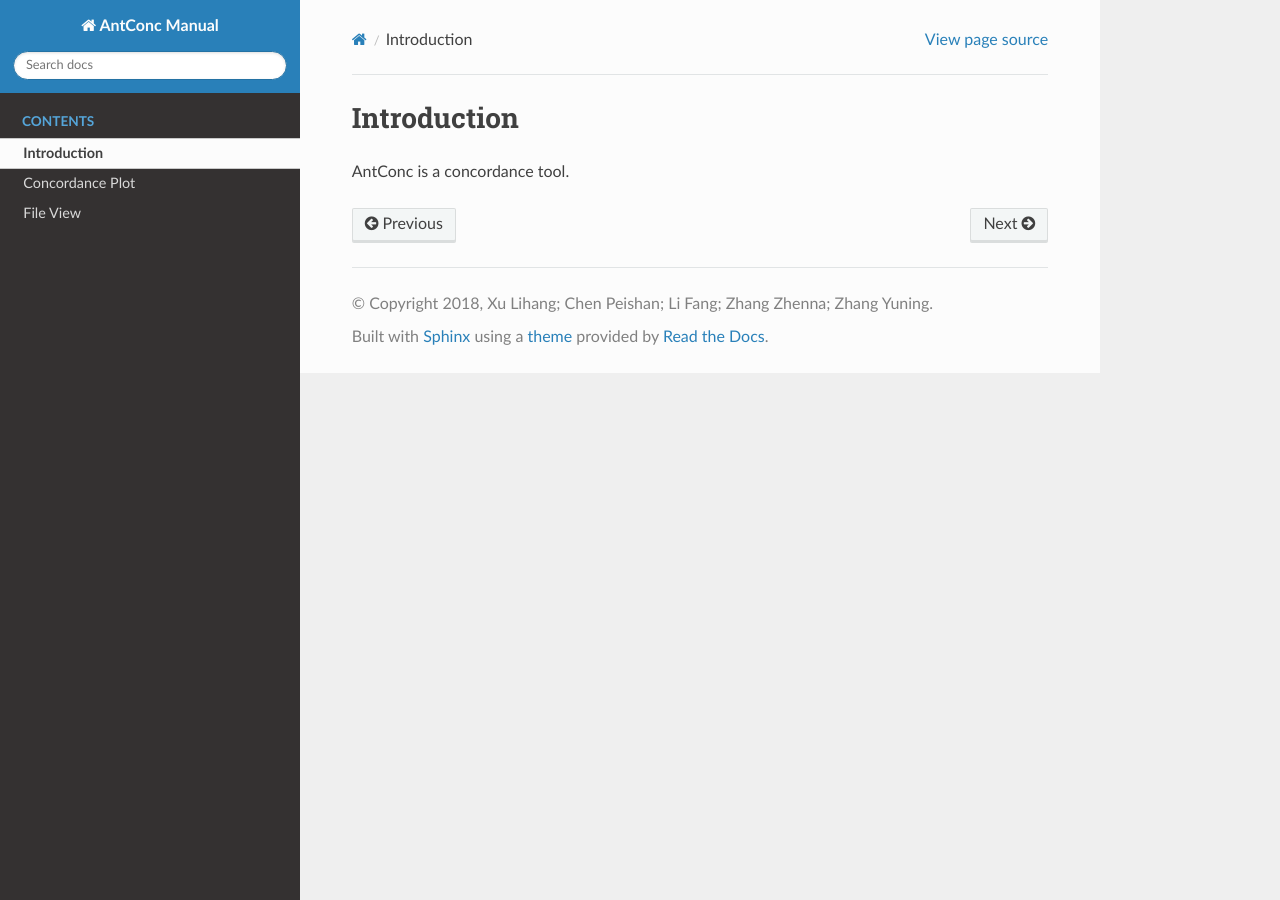
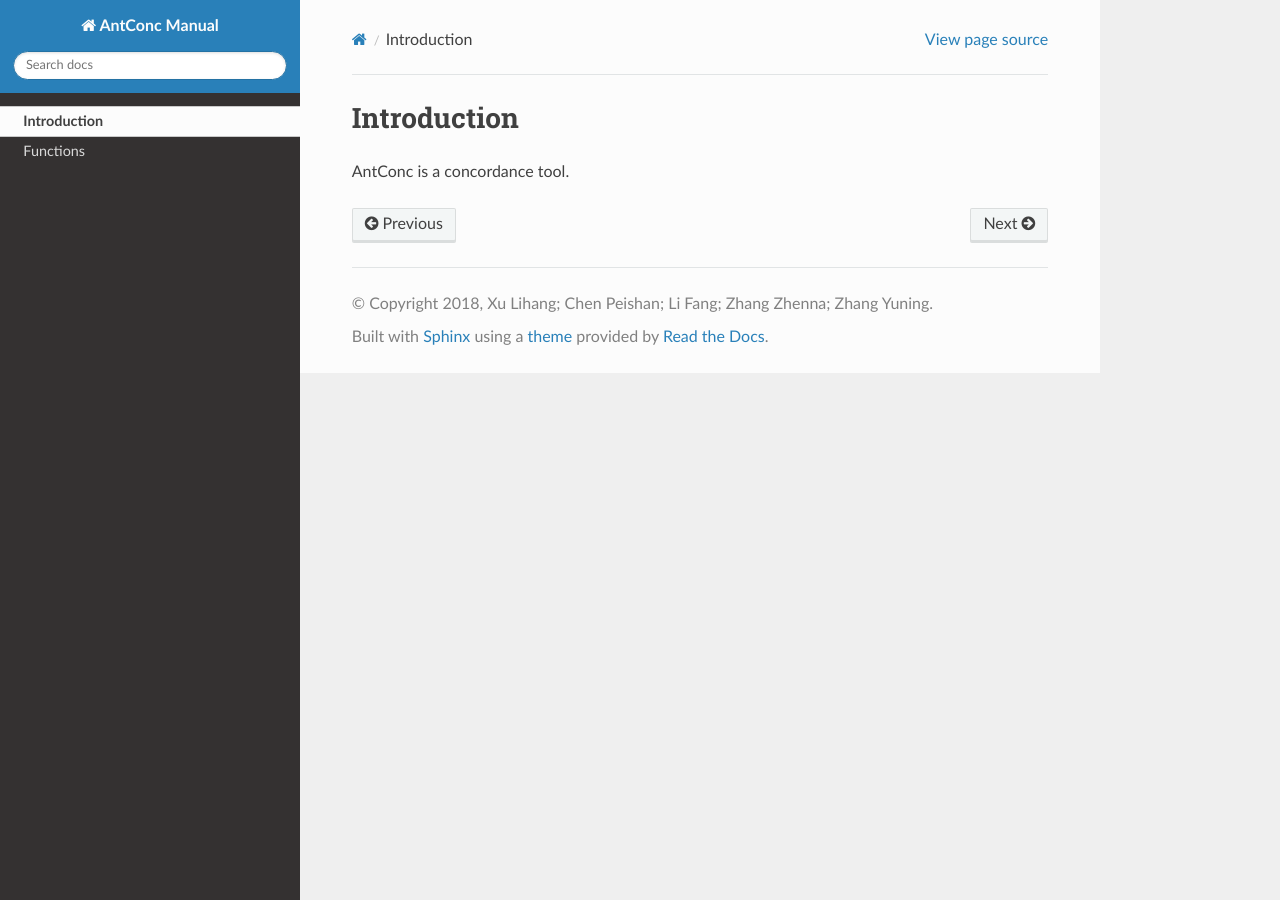
Before and after one commit to xulihang/antconc-manual, a Sphinx documentation site: the page built from source/intro.rst, in a window 1280 px wide. Built offline with Sphinx 7.4.7 and the Read the Docs theme 2.0.0, drawn with Linux system fonts in a browser that asks for light colours; pages that are not in the unit, such as notebooks, are missing from menus.

Commit message:
adjust content structure

```diff
--- /dev/null
+++ b/source/functions.rst
@@ -0,0 +1,9 @@
+===========
+Functions
+===========
+
+.. toctree::
+    :maxdepth:1
+
+    concordance_plot
+    file_view
--- a/source/index.rst
+++ b/source/index.rst
@@ -8,8 +8,6 @@
 
 .. toctree::
    :maxdepth: 2
-   :caption: Contents
 
    intro
-   concordance_plot
-   file_view
+   functions
```
